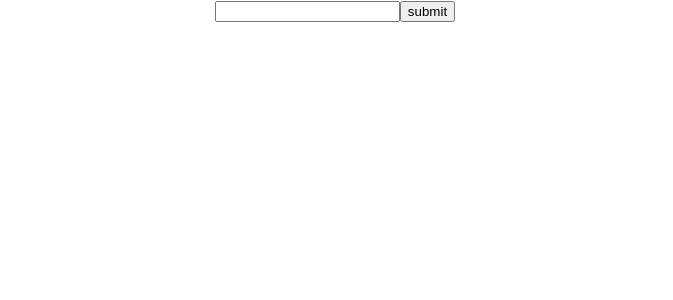
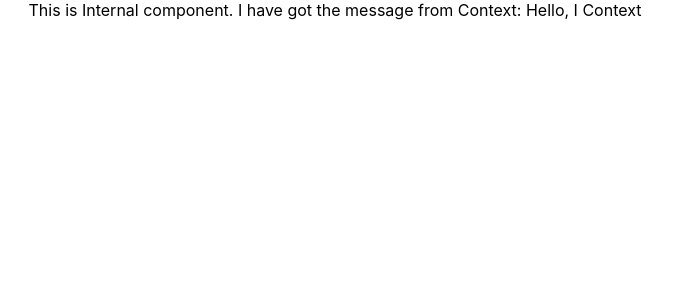
Before and after one commit to aleksbuk/practice-tasks, a React (Create React App) app in the folder Lesha/practice-for-interview/: page / in a window 1280 px wide. Shown: the top 300 px of the page, without its empty margins (305-978 px from the left). Built offline with nearby package versions, Linux system fonts and the light colour scheme.

Commit message:
taks for make context.

```diff
--- a/Lesha/practice-for-interview/src/App.js
+++ b/Lesha/practice-for-interview/src/App.js
@@ -1,10 +1,10 @@
 import './App.css';
-import { Input } from './components/Input/Input.tsx';
+import { Context } from './components/context/Context.tsx'
 
 function App() {
   return (
     <div className="App">
-      <Input/>
+        <Context />
     </div>
   );
 }
--- /dev/null
+++ b/Lesha/practice-for-interview/src/components/context/Context.tsx
@@ -0,0 +1,25 @@
+import React from 'react'
+import {createContext, useContext} from 'react';
+const MyContext = createContext('')
+
+export const Context = () => {
+    return(
+        <MyContext.Provider value={'Hello, I Context'}>
+            <IntermediateComponent/>
+        </MyContext.Provider>
+    )
+}
+
+const IntermediateComponent = () => {
+    return <Internal />
+}
+
+const Internal = () => {
+    const context = useContext(MyContext)
+    return (
+        <>
+            {`This is Internal component. I have got the message from Context: ${context}`}
+        </>
+    )
+
+}
```
